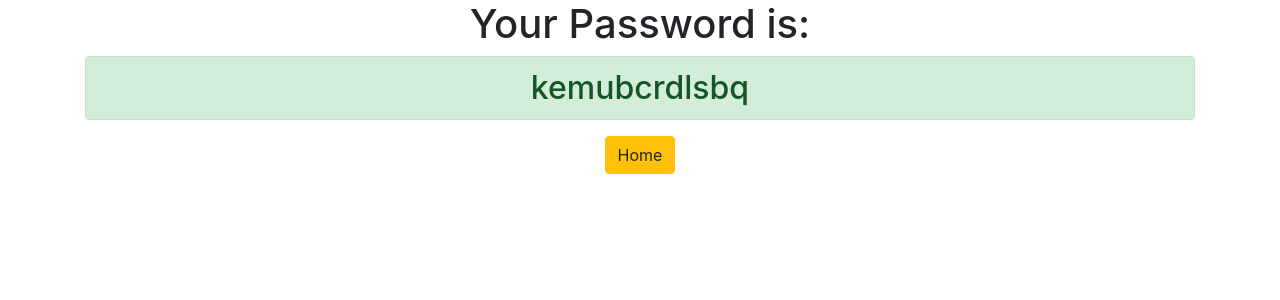
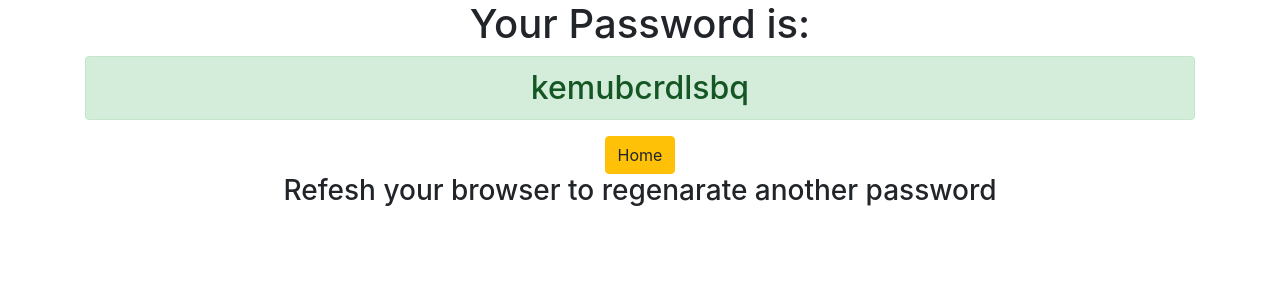
Before and after one commit to GitOutlaw/django-password_generator_app, a Django app: page /password/ in a window 1280 px wide. Shown: the top 300 px of the page. Run offline with Django 3.2, Linux system fonts and the light colour scheme.

Commit message:
Update password.html

```diff
--- a/password_generator_main/generator/templates/generator/password.html
+++ b/password_generator_main/generator/templates/generator/password.html
@@ -4,4 +4,5 @@
     <h1>Your Password is: </h1>
     <h2 class="alert alert-success">{{ password }}</h2>
     <a href="{% url 'home' %}" class="btn btn-warning">Home</a>
+    <h3>Refesh your browser to regenarate another password</h3>
 </div>
```
